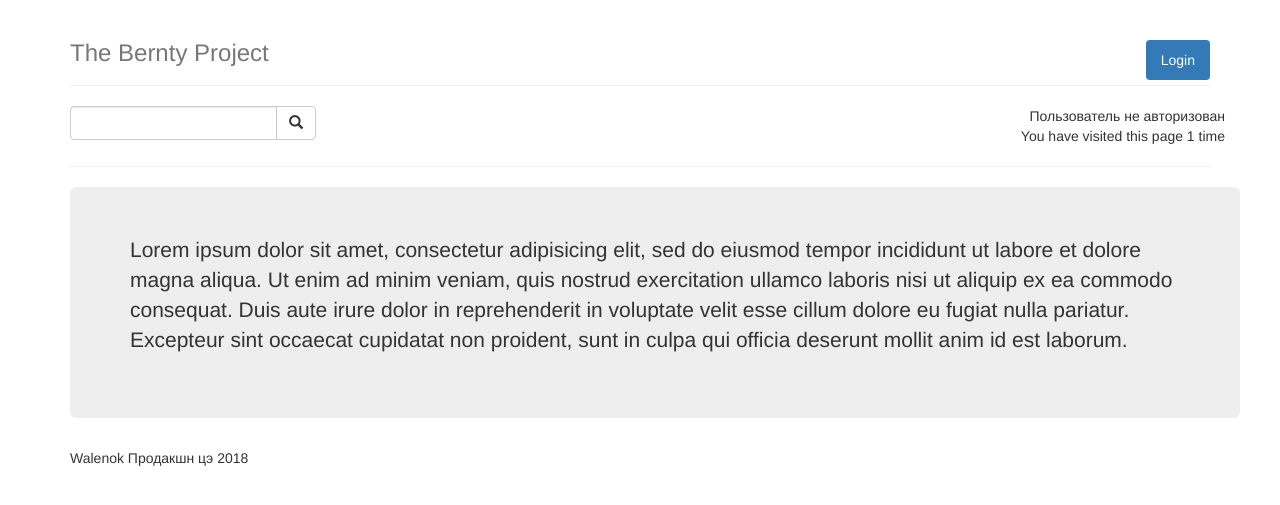
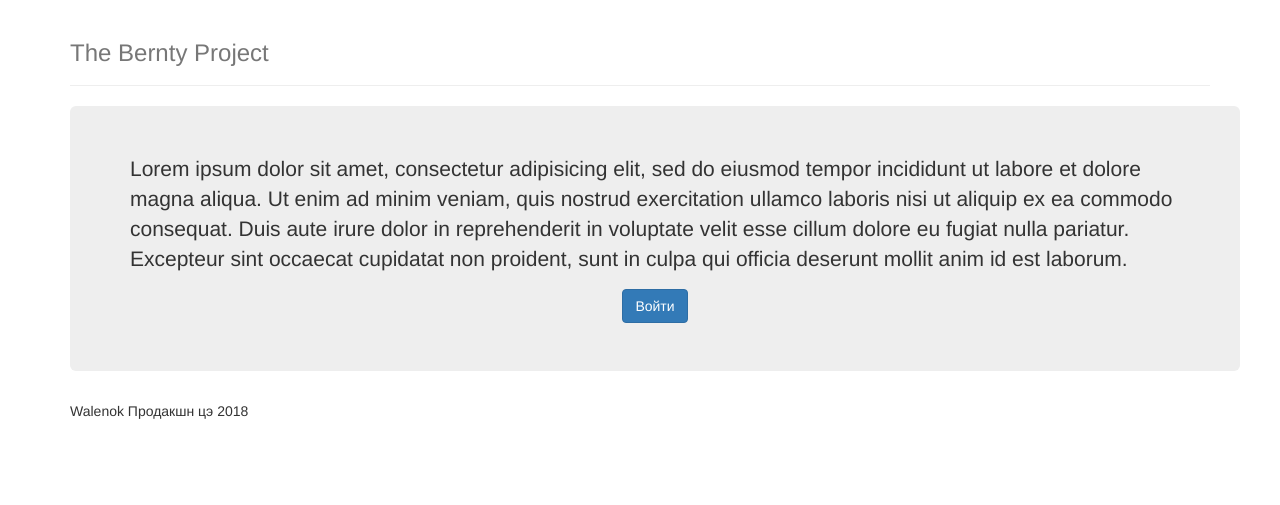
Before and after one commit to bernty-com/bernty-weather-bot, a Django app: page / in a window 1280 px wide. Shown: the top 505 px of the page. Run offline with Django 3.2, Linux system fonts and the light colour scheme; some libraries are stand-ins or nearby versions.

Commit message:
Закончена авторизация.

```diff
--- a/accounts/views.py
+++ b/accounts/views.py
@@ -18,6 +18,7 @@ class ELoginView(View):
     def get(self, request):
         # если пользователь авторизован, то делаем редирект на главную страницу
         if auth.get_user(request).is_authenticated:
+            next = urlparse(get_next_url(request)).path
             return redirect('/')
         else:
             # Иначе формируем контекст с формой авторизации и отдаём страницу
--- a/bernty/settings.py
+++ b/bernty/settings.py
@@ -196,7 +196,7 @@ AUTH_PASSWORD_VALIDATORS = [
     {'NAME': 'django.contrib.auth.password_validation.NumericPasswordValidator',},
 ]
 
-#LOGIN_URL = '/login/'
+LOGIN_URL = '/accounts/login/'
 #LOGIN_REDIRECT_URL = '/'
 LOGOUT_REDIRECT_URL = '/'
 
--- a/weather/templates/weather/base.html
+++ b/weather/templates/weather/base.html
@@ -12,43 +12,33 @@
 <body>
     <div class="container">
         <div class="page-header">
+            {% if user.is_authenticated %}
             <ul class="nav nav-pills pull-right">
-                {% if user.is_authenticated %}
                 <li class="active"><a href="{% url 'accounts:logout'%}">Logout</a></li>
-                {% else %}
-                <li class="active"><a href="{% url 'accounts:login'%}">Login</a></li>
-                {% endif %}
             </ul>
-            <h3><a class="text-muted" href="/">The Bernty Project</a></h3>
+            {% endif %}
+            <h3><a class="text-muted" href="{% url 'index'%}">The Bernty Project</a></h3>
         </div>
+        {% if user.is_authenticated %}
         <div class="container">
             <div class="row">
                 <div class="col-md-6 text-left">
                     {% include 'weather/find_city.html' %}
                 </div> <!-- col-md-6 text-left -->
                 <div class="col-md-6 text-right">
-                    {% if request.user.is_authenticated %}
-                        <span>Привет, {{ request.user.get_short_name }}<br />
-                        You have visited this page {{ request.session.num_visits }}
-                            {% if request.session.num_visits == 1 %}
-                                time
-                            {% else %}
-                                times
-                            {% endif %}
+                        <span>
+                        Привет, {{ user.get_short_name }}<br />
+                        {% if request.session.num_visits == 1 %}
+                            Ты приперся в {{ request.session.num_visits }} раз
+                        {% else %}
+                            Ты приперся уже в {{ request.session.num_visits }} раз
+                        {% endif %}
                         </span>
-                    {% else %}
-                    <span>Пользователь не авторизован</span><br />
-                         You have visited this page {{ request.session.num_visits }}
-                            {% if request.session.num_visits == 1 %}
-                                time
-                            {% else %}
-                                times
-                            {% endif %}
-                   {% endif %}
                 </div> <!-- col-md-6 text-right -->
-            </div>
+            </div> <!-- row -->
         </div> <!-- container -->
         <hr>
+        {% endif %}
         <div class="content jumbotron container">
             {% block content %}
             {% endblock %}
--- a/weather/templates/weather/city_detail.html
+++ b/weather/templates/weather/city_detail.html
@@ -4,9 +4,6 @@
 {% block content %}
 <div class="row">
     <div class="col-md-6 text-left">
-        <a href="{% url 'city_list' %}" class="btn btn-default">
-            <span class="glyphicon glyphicon-home"></span>&nbsp;К списку городов
-        </a>
     </div> <!-- col-md-6 text-left -->
     <div class="col-md-6 text-right">
         <button type="button" class="btn btn-default">
--- a/weather/templates/weather/lorem.html
+++ b/weather/templates/weather/lorem.html
@@ -3,4 +3,9 @@
 {% load static %}
 {% block content %}
     {% lorem 1 p %}
+    {% if not user.is_authenticated %}
+        <div class="container text-center">
+            <a href="{% url 'accounts:login'%}" class="btn btn-primary btn-xl page-scroll">Войти</a>
+    </div>
+    {% endif %}
 {% endblock %}
--- a/weather/views.py
+++ b/weather/views.py
@@ -1,12 +1,9 @@
 # -*- coding: utf-8 -*-
 
-from django.http import HttpResponse, HttpResponseRedirect
-from django.template import loader
-from django.shortcuts import get_object_or_404, render
+from django.shortcuts import render
 from django.core.urlresolvers import reverse
-from django.views import View
 from django.views.generic import ListView, DetailView
-from django.template.context_processors import csrf
+from django.contrib.auth.mixins import LoginRequiredMixin
 
 from .models import City, Country, Forecast
 
@@ -16,6 +13,7 @@ def index(request):
     context = {}
     num_visits = request.session.get('num_visits', 0)
     request.session['num_visits'] = num_visits+1
+
     return render(
         request,
         'weather/lorem.html',
@@ -25,51 +23,32 @@ def index(request):
 class CityView(ListView):
     template_name = 'weather/city_list.html'
     context_object_name = 'city_lists'
+    paginate_by = CITY_PER_PAGE
 
-    def get(self, request, *args, **kwargs):
-        from django.shortcuts import render_to_response
-        from django.core.paginator import Paginator, PageNotAnInteger, EmptyPage
+    def get_queryset(self):
+        q = self.request.GET.get('city')
 
-        context = {}
-        context.update(csrf(request))
-
-        question = request.GET.get('city')
-        if question is not None:
+        if q is not None:
             # если запрос содержит точку в конце, то требуется точное соответствие
             # иначе используем все вхождения
             # ищем сначала русское название, если не находим, тогда английское
-            if question[-1:] == '.':
-                question = question[:-1]
-                queryset_local = City.objects.filter(local_name__iexact=question)
-                queryset_native = City.objects.filter(name__iexact=question)
+            if q[-1:] == '.':
+                q = q[:-1]
+                queryset_local = City.objects.filter(local_name__iexact=q)
+                queryset_native = City.objects.filter(name__iexact=q)
             else:
-                queryset_local = City.objects.filter(local_name__icontains=question)
-                queryset_native = City.objects.filter(name__icontains=question)
+                queryset_local = City.objects.filter(local_name__icontains=q)
+                queryset_native = City.objects.filter(name__icontains=q)
             if queryset_local.exists():
-                searched_city = queryset_local
+                return queryset_local
             else:
-                searched_city = queryset_native
-            if len(searched_city) > CITY_PER_PAGE:
-                # Paginator start
-                # формируем строку URL, которая будет содержать последний запрос
-                # Это важно для корректной работы пагинации
-                context['needPaginator'] = True
-                context['last_city'] = '?city=%s' % question
-                current_page = Paginator(searched_city, CITY_PER_PAGE)
-                page = request.GET.get('page')
-                try:
-                    context['city_lists'] = current_page.page(page)
-                except PageNotAnInteger:
-                    context['city_lists'] = current_page.page(1)
-                except EmptyPage:
-                    context['city_lists'] = current_page.page(current_page.num_pages)
-                #Paginator end
-            else:
-                context['needPaginator'] = False
-                context['city_lists'] = searched_city
-        return render_to_response(template_name=self.template_name, context=context)
+                return queryset_native
+        else:
+            return City.objects.all()
 
-class CityDetail(DetailView):
+class CityDetail(LoginRequiredMixin, DetailView):
+#    login_url =  см. настройку LOGIN_URL
+    redirect_field_name = 'next'
     queryset = City.objects.all()
     template_name = 'weather/city_detail.html'
 
```
Also changed, not shown: weather/templates/weather/city_list.html (+3 -6 lines), 1 other file.
